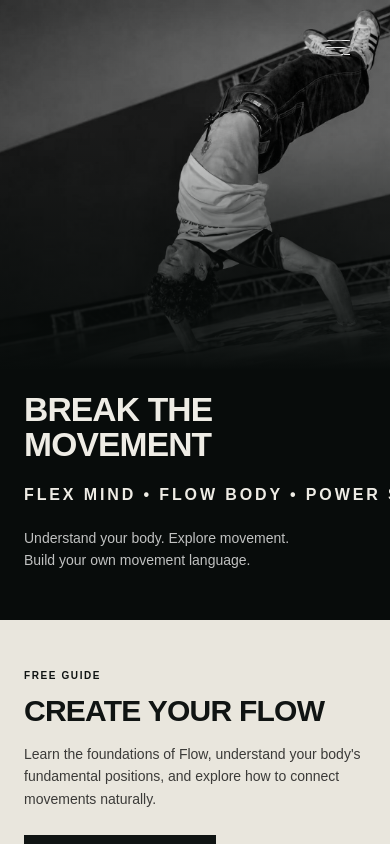
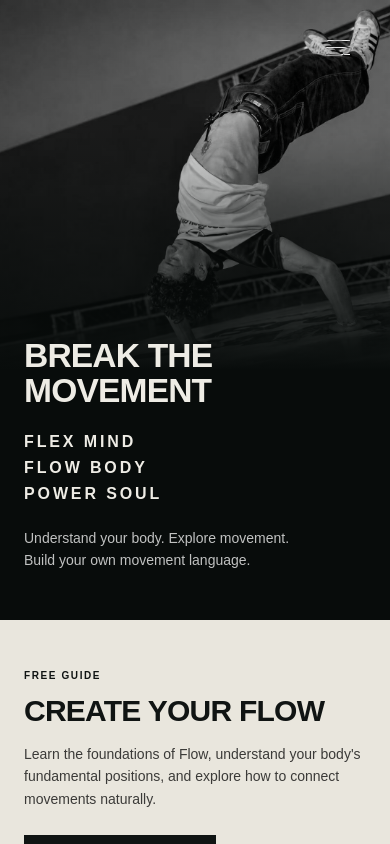
Before and after one commit to IcylFd/brkthmvmnt, a Next.js app: page / in a window 390 px wide. Shown: the top 844 px of the page. Built offline with nearby package versions, Linux system fonts and the light colour scheme.

Commit message:
fix:mobile version

```diff
--- a/src/app/page.tsx
+++ b/src/app/page.tsx
@@ -132,8 +132,12 @@ export default function Home() {
               Break The Movement
             </h1>
 
-            <p className="mt-5 whitespace-nowrap text-base font-semibold uppercase tracking-[0.18em] sm:text-xl">
-              FLEX MIND • FLOW BODY • POWER SOUL
+            <p className="mt-5 text-base font-semibold uppercase tracking-[0.18em] leading-relaxed sm:whitespace-nowrap sm:text-xl">
+              <span className="block sm:inline">FLEX MIND</span>
+              <span className="hidden sm:inline"> • </span>
+              <span className="block sm:inline">FLOW BODY</span>
+              <span className="hidden sm:inline"> • </span>
+              <span className="block sm:inline">POWER SOUL</span>
             </p>
 
             <p className="mt-5 text-sm leading-relaxed text-white/75">
```
